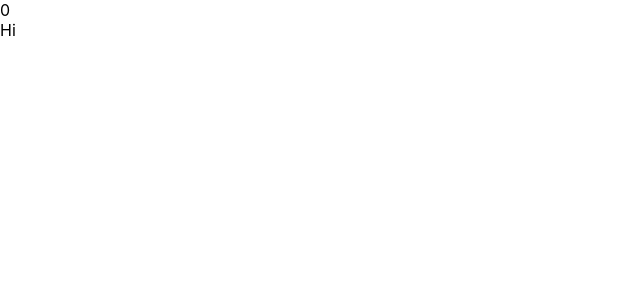
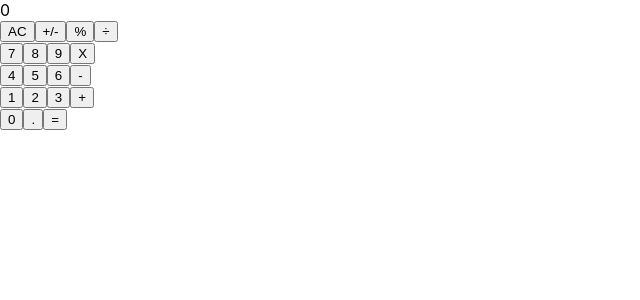
Before and after one commit to moinkhanif/react-calculator, a React (Create React App) app: page / in a window 1280 px wide. Shown: the top 300 px of the page, without its empty margins (0-640 px from the left). Built offline with nearby package versions, Linux system fonts and the light colour scheme.

Commit message:
configure ButtonPanel to display individual buttons of groups

```diff
--- /dev/null
+++ b/src/components/Button/button.component.jsx
@@ -0,0 +1,18 @@
+import propTypes from 'prop-types';
+
+const Button = props => {
+  const { name } = props;
+  return (
+    <button type="button">{ name }</button>
+  );
+};
+
+Button.propTypes = {
+  name: propTypes.string,
+};
+
+Button.defaultProps = {
+  name: '',
+};
+
+export default Button;
--- a/src/components/ButtonPanel/button-panel.component.jsx
+++ b/src/components/ButtonPanel/button-panel.component.jsx
@@ -1,3 +1,5 @@
+import Button from '../Button/button.component';
+
 const ButtonPanel = () => {
   const groups = {
     group1: ['AC', '+/-', '%', '÷'],
@@ -6,8 +8,15 @@ const ButtonPanel = () => {
     group4: ['1', '2', '3', '+'],
     group5: ['0', '.', '='],
   };
+  const keys = [0, 1, 2, 3, 4];
   return (
-    <div>Hi</div>
+    <div className="groups">
+      { Object.keys(groups).map((group, i) => (
+        <div key={keys[i]} className="group">
+          {groups[group].map((name, j) => <Button key={keys[j]} name={name} />)}
+        </div>
+      )) }
+    </div>
   );
 };
 
--- a/src/components/Display/display.component.jsx
+++ b/src/components/Display/display.component.jsx
@@ -1,18 +1,11 @@
-import { Component } from 'react';
 import propTypes from 'prop-types';
 
-class Display extends Component {
-  constructor(props) {
-    super(props);
-    this.result = props.result;
-  }
-
-  render() {
-    return (
-      <div>{ this.result }</div>
-    );
-  }
-}
+const Display = props => {
+  const { result } = props;
+  return (
+    <div>{result}</div>
+  );
+};
 
 Display.propTypes = {
   result: propTypes.string,
```
Also changed, not shown: src/components/Button/button.styles.css (added).
